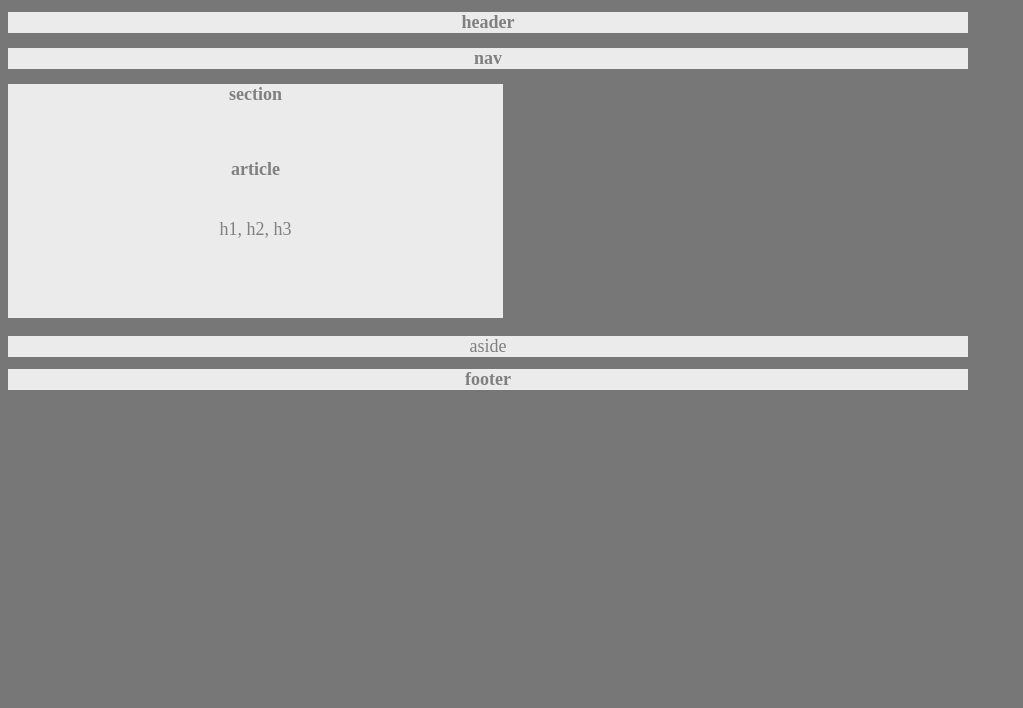
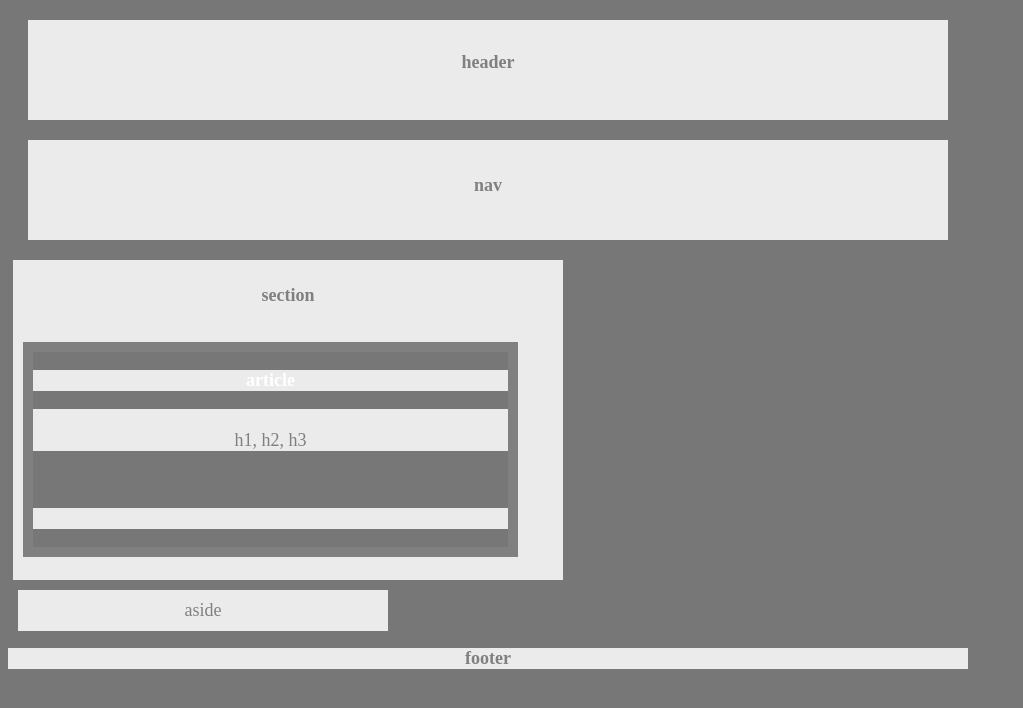
Before and after one commit to rmjones112/HW-Wireframe, a plain HTML site: page index.html in a window 1280 px wide. Shown: the whole page, without its empty margins (0-1023 px from the left). Drawn offline with Linux system fonts and the light colour scheme.

Commit message:
css work

```diff
--- a/style.css
+++ b/style.css
@@ -16,10 +16,10 @@ body {
 
 header {
     background: #ebebeb;
-    margin: ;
-    padding:
-    border:;
-    height:
+    margin: 20px;
+    padding: 20px;
+    border: 0px;
+    height: 60px;
 }
 
 header h1 {
@@ -28,10 +28,10 @@ header h1 {
 
 nav {
     background: #ebebeb;
-    margin: ;
-    padding:
-    border:;
-    height:
+    margin: 20px;
+    padding: 20px;
+    border:0px;
+    height: 60px;
 }
 
 nav h1 {
@@ -43,6 +43,10 @@ section {
     background: #ebebeb;
     width: 495px;
     font-size: 18px;
+    padding: 10px;
+    border: 0px;
+    margin:10px;
+    height:300px
 
 }
 
@@ -52,20 +56,33 @@ section h1 {
     font-size: 18px;
 }
 
-.side1 {
+.side1 { width: 530px;
+    padding: 10px;
+    margin: 5px;
+    border: 5px
+    float:
 
 }
 
 .side2 {
+    width: 350px;
+    padding: 10px;
+    margin: 5px;
+    border: 5px solid #777;
+    float:
 
 }
 
 article {
+    width: 475px;
+    background: #777;
+    border: 10px solid
 
 }
 
 article h1 {
     font-size: 18px;
+    color: white
 }
 
 article p {
```
Also changed, not shown: 1 other file.
